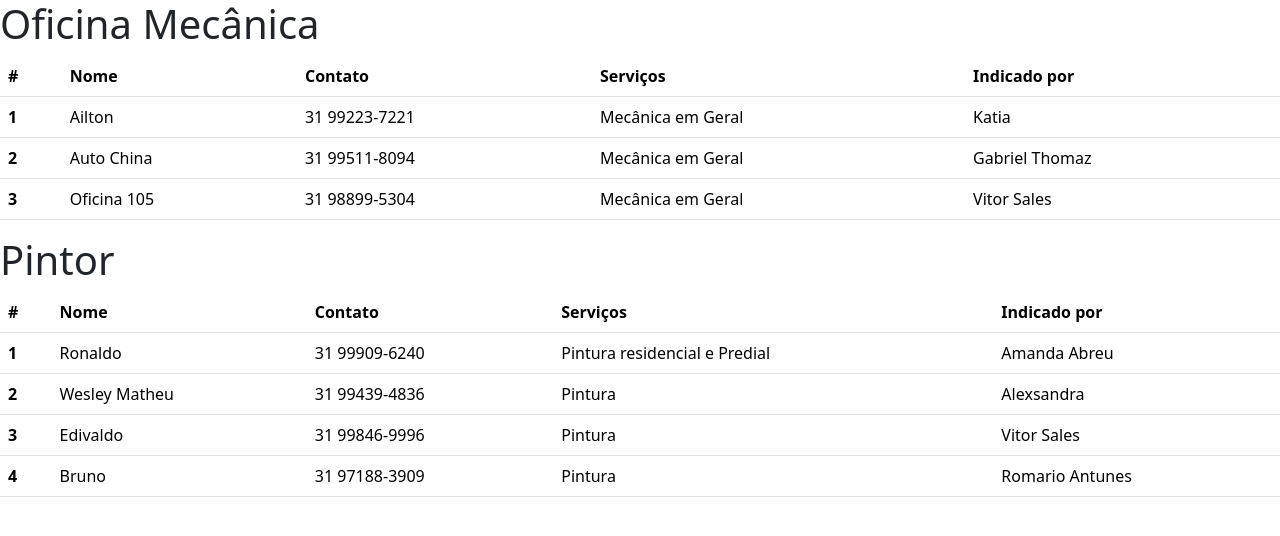
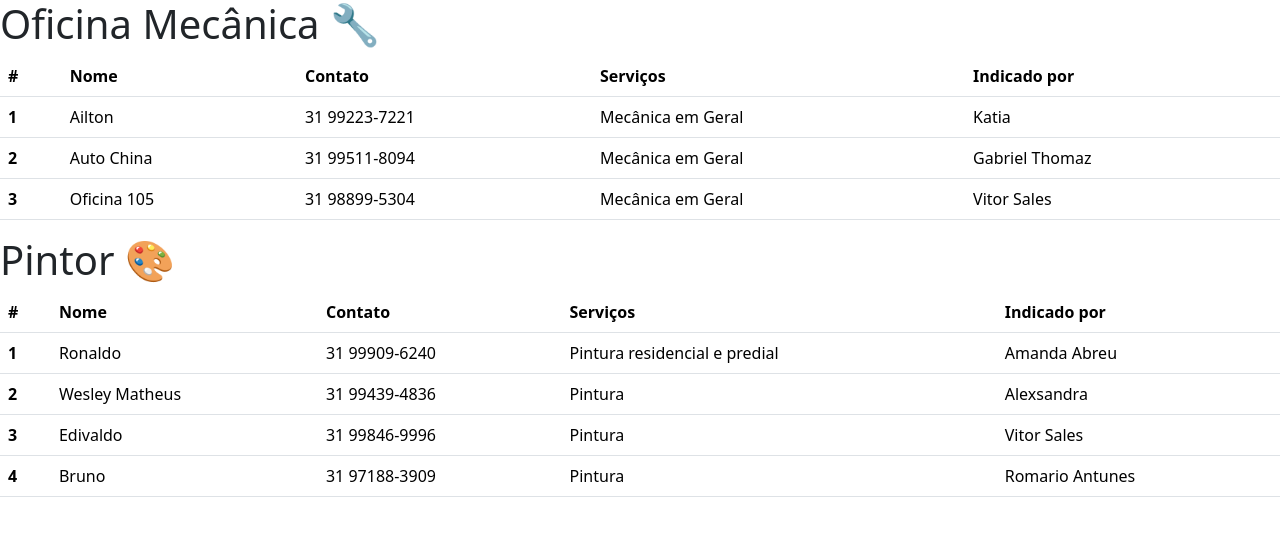
Before and after one commit to salesvitor/indicabetim, a plain HTML site: page index.html in a window 1280 px wide. Drawn offline with nearby package versions, Linux system fonts and the light colour scheme.

Commit message:
Update index.html

```diff
--- a/index.html
+++ b/index.html
@@ -10,7 +10,7 @@
 </head>
 
 <body>
-    <h1>Oficina Mecânica</h1>
+    <h1>Oficina Mecânica &#x1F527</h1>
     <table class="table">
         <thead>
             <tr>
@@ -45,7 +45,7 @@
             </tr>
         </tbody>
     </table>
-    <h1>Pintor</h1>
+    <h1>Pintor &#x1F3A8</h1>
     <table class="table">
         <thead>
             <tr>
@@ -61,12 +61,12 @@
                 <th scope="row">1</th>
                 <td>Ronaldo</td>
                 <td>31 99909-6240</td>
-                <td>Pintura residencial e Predial</td>
+                <td>Pintura residencial e predial</td>
                 <td>Amanda Abreu</td>
             </tr>
             <tr>
                 <th scope="row">2</th>
-                <td>Wesley Matheu</td>
+                <td>Wesley Matheus</td>
                 <td>31 99439-4836</td>
                 <td>Pintura</td>
                 <td>Alexsandra</td>
```
